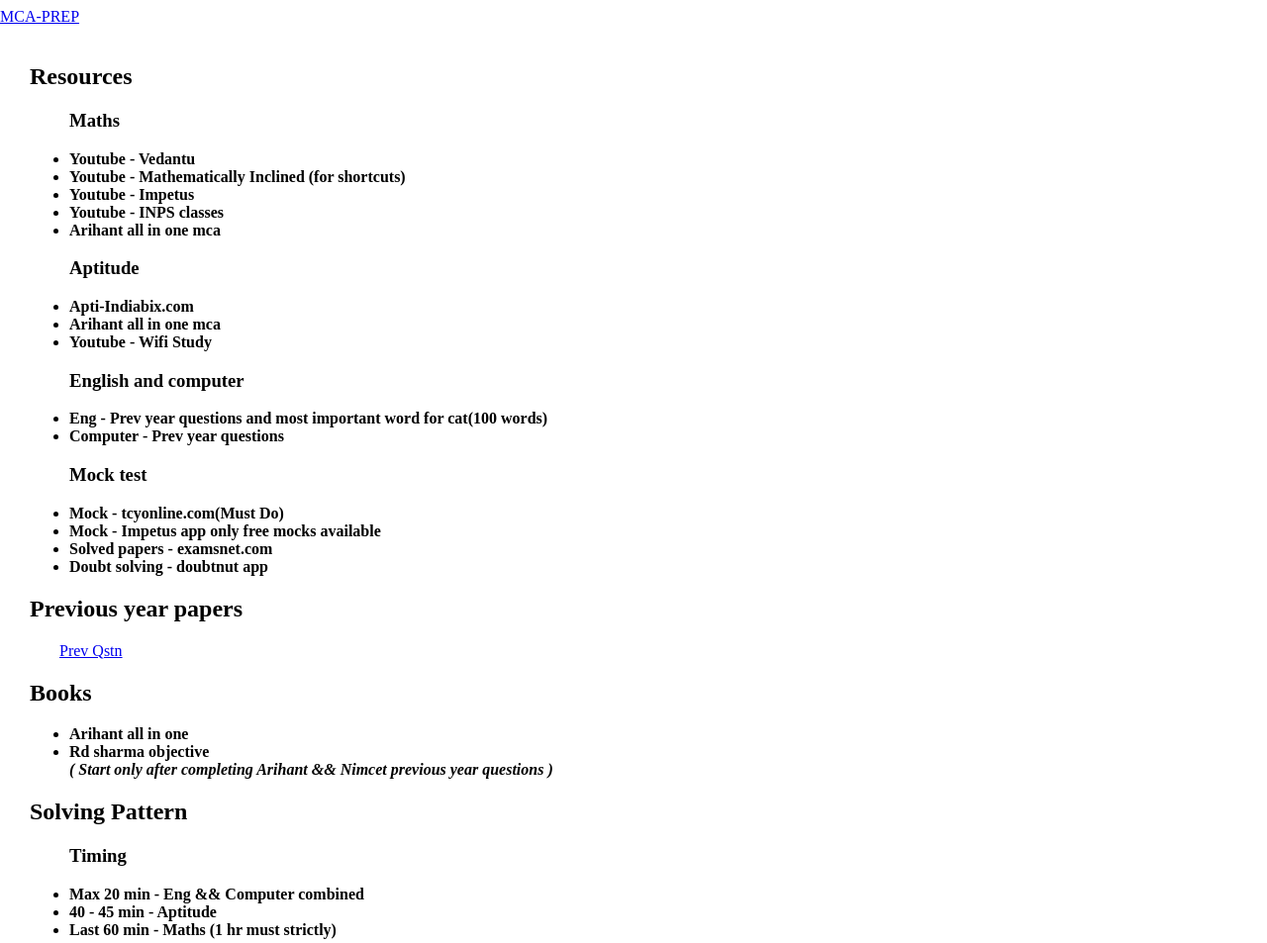
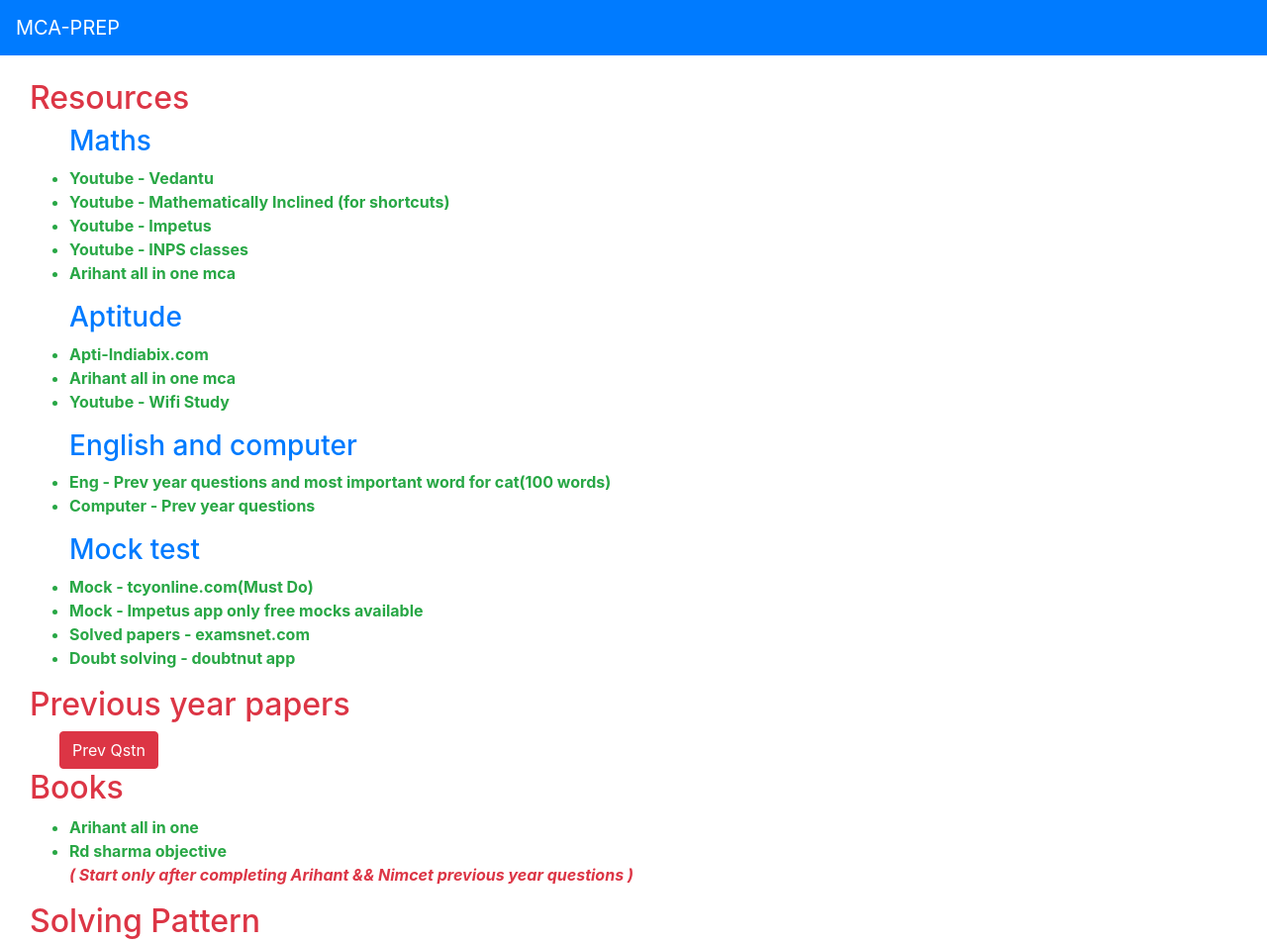
Before and after one commit to joy-10/mcaprep, a plain HTML site: page index.html in a window 1280 px wide. Shown: the top 953 px of the page at 99% size. Drawn offline with nearby package versions, Linux system fonts and the light colour scheme.

Commit message:
update 1.2

```diff
--- a/index.html
+++ b/index.html
@@ -5,7 +5,7 @@
   <meta http-equiv="X-UA-Compatible" content="IE=edge">
   <meta name="viewport" content="width=device-width, initial-scale=1.0">
   <title>Mcaprep</title>
-  <link rel="stylesheet" href=${{secrets.LINK}} integrity="sha384-Gn5384xqQ1aoWXA+058RXPxPg6fy4IWvTNh0E263XmFcJlSAwiGgFAW/dAiS6JXm" crossorigin="anonymous">
+  <link rel="stylesheet" href="https://maxcdn.bootstrapcdn.com/bootstrap/4.0.0/css/bootstrap.min.css" integrity="sha384-Gn5384xqQ1aoWXA+058RXPxPg6fy4IWvTNh0E263XmFcJlSAwiGgFAW/dAiS6JXm" crossorigin="anonymous">
 </head>
 <body style="margin-left: 30px;">
   <nav style="margin-left: -30px;" class=" sticky-top navbar navbar-dark bg-primary">
@@ -77,8 +77,7 @@
   </ul>
 </b>
 <h2 class="text-danger">Previous year papers</h2>
-<a href="https://drive.google.com/drive/folders/1w2LKcyU97CN1Kp5LFoynwYeTI2nfT2PH?usp=sharing"></a>
-<a style="margin-left: 30px;" href="https://drive.google.com/drive/folders/1w2LKcyU97CN1Kp5LFoynwYeTI2nfT2PH?usp=sharing" class="btn btn-danger btn-md" role="button">Prev Qstn</a>
+<a style="margin-left: 30px;" href=${{secrets.LINK}} class="btn btn-danger btn-md" role="button">Prev Qstn</a>
 <h2 class="text-danger">Books</h2>
 <b>
   <ul>
```
